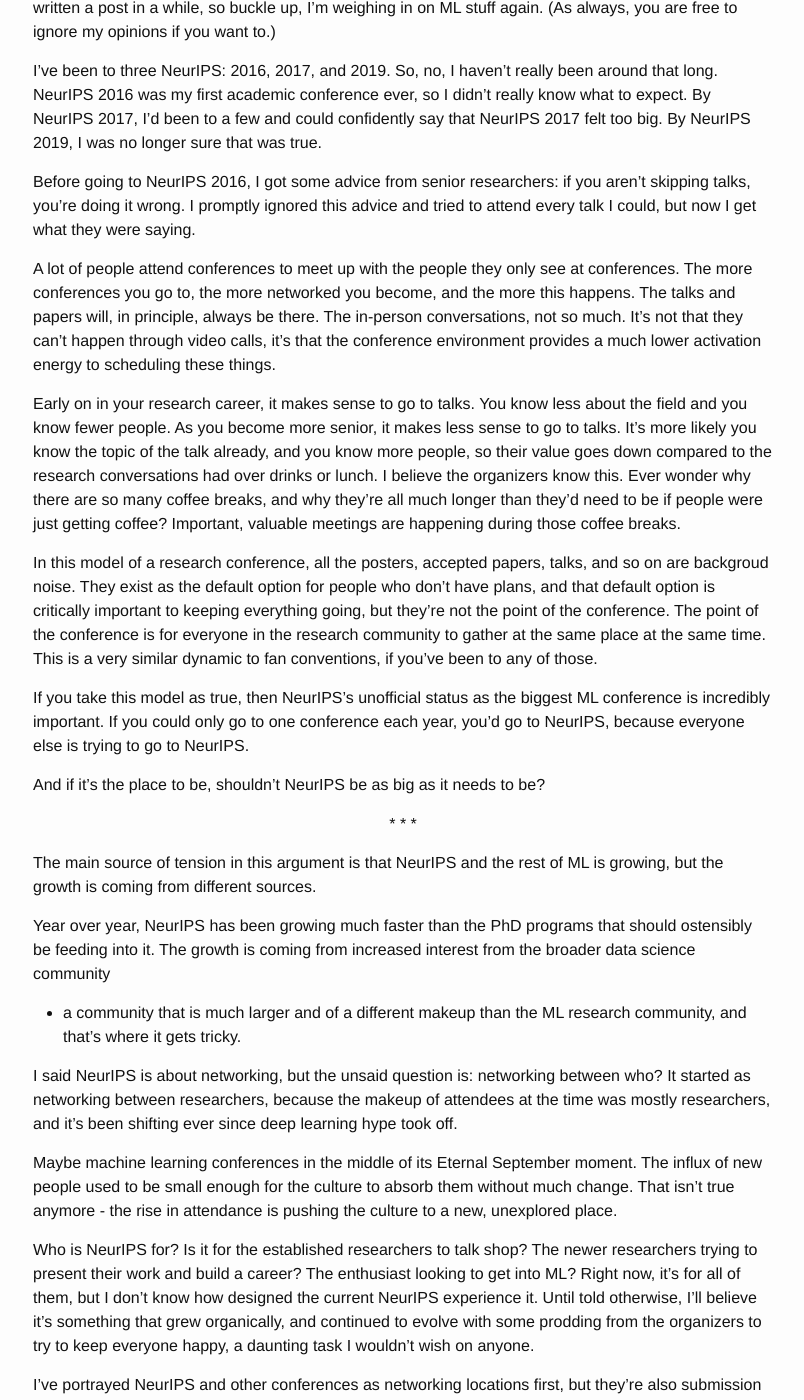
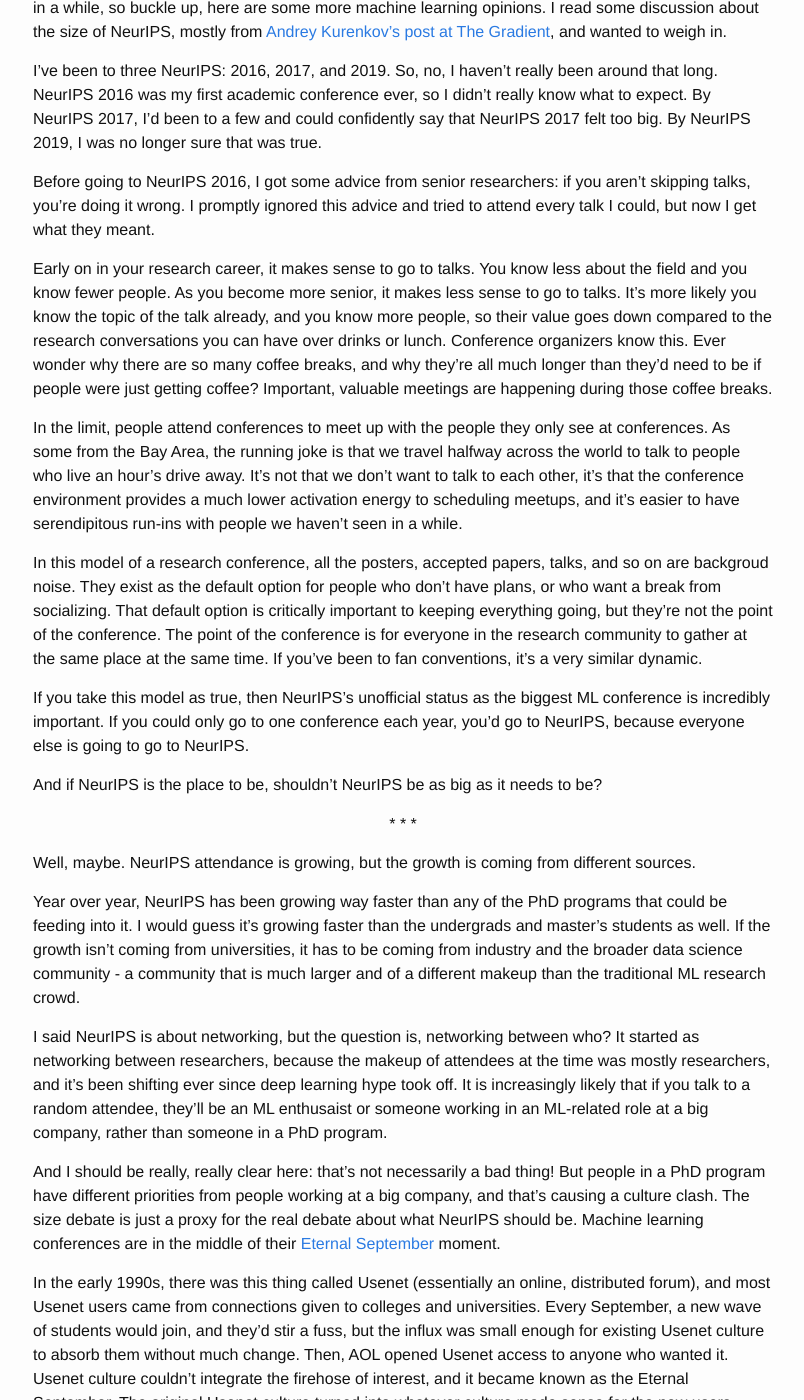
Before and after one commit to alexirpan/alexirpan.github.io, a Jekyll site: the page built from _posts/2019-12-24-neurips-2019.markdown, in a window 1280 px wide and 1400 px high, scrolled down 251 px. Shown: the whole window, without its empty margins (237-1041 px from the left). Built offline with Jekyll 4.4.1, drawn with Linux system fonts in a browser that asks for light colours; nearby versions of some CDN libraries; some of the changed text lies outside the part shown.

Commit message:
This 2nd part feels better, needs conclusion

```diff
--- a/_posts/2019-12-24-neurips-2019.markdown
+++ b/_posts/2019-12-24-neurips-2019.markdown
@@ -4,10 +4,11 @@
 date:   2019-11-18 00:20:00 -0700
 ---
 
-Ostensibly, I'm on vacation. However, I both have a bit of insomnia and
-a bit of inspiration, and I haven't written a post in a while, so buckle
-up, I'm weighing in on ML stuff again. (As always, you are free to
-ignore my opinions if you want to.)
+Ostensibly, I'm on vacation. However, it's raining, I have a bit
+of inspiration, and I haven't written a post in a while, so buckle up,
+here are some more machine learning opinions. I read some discussion about
+the size of NeurIPS, mostly from [Andrey Kurenkov's post at The Gradient](https://thegradient.pub/neurips-2019-too-big/),
+and wanted to weigh in.
 
 I've been to three NeurIPS: 2016, 2017, and 2019. So, no, I haven't really
 been around that long. NeurIPS 2016 was my first academic conference ever,
@@ -18,77 +19,112 @@
 Before going to NeurIPS 2016, I got some advice from senior researchers:
 if you aren't skipping talks, you're doing it wrong. I promptly ignored
 this advice and tried to attend every talk I could, but now I get what
-they were saying.
-
-A lot of people attend conferences to meet up with the people they only
-see at conferences. The more conferences you go to, the more networked
-you become, and the more this happens. The talks and papers will,
-in principle, always be there. The in-person conversations, not so much.
-It's not that they can't happen through video calls, it's that the conference
-environment provides a much lower activation energy to scheduling these
-things.
+they meant.
 
 Early on in your research career, it makes sense to go to talks. You know
 less about the field and you know fewer people. As you become more senior,
 it makes less sense to go to talks. It's more likely you know the topic
 of the talk already, and you know more people, so their value goes down
 compared to the
-research conversations had over drinks or lunch. I believe the organizers
-know this. Ever wonder why there
+research conversations you can have over drinks or lunch.
+Conference organizers know this.
+Ever wonder why there
 are so many coffee breaks, and why they're all much longer than they'd
 need to be if people were just getting coffee? Important, valuable
 meetings are happening during those coffee breaks.
 
+In the limit, people attend conferences to meet up with the people they
+only see at conferences. As some from the Bay Area, the running joke is that
+we travel halfway across the world to talk to people who live an hour's
+drive away.
+It's not that we don't want to talk to each other, it's that the conference
+environment provides a much lower activation energy to scheduling
+meetups, and it's easier to have serendipitous run-ins with people we
+haven't seen in a while.
+
 In this model of a research conference, all the posters, accepted papers,
 talks, and so on are backgroud noise. They exist as the default option
-for people who don't have plans, and that default option is critically
+for people who don't have plans, or who want a break from socializing.
+That default option is critically
 important to keeping everything going, but they're not the point of
 the conference. The point of the conference is for everyone in the
 research community to gather at the same place at the same time.
-This is a very similar dynamic to
-fan conventions, if you've been to any of those.
+If you've been to fan conventions, it's a very similar dynamic.
 
 If you take this model as true, then NeurIPS's unofficial status as
 the biggest ML conference is incredibly important. If you could only
 go to one conference each year, you'd go to NeurIPS, because everyone
-else is trying to go to NeurIPS.
+else is going to go to NeurIPS.
 
-And if it's the place to be, shouldn't NeurIPS be as big as it needs to
-be?
+And if NeurIPS is the place to be, shouldn't NeurIPS be as big as it needs
+to be?
 
 \* \* \*
 {: .centered }
 
-The main source of tension in this argument is that NeurIPS and the
-rest of ML is growing, but the growth is coming from different sources.
+Well, maybe. NeurIPS attendance is growing, but the growth is coming
+from different sources.
 
-Year over year, NeurIPS has been growing much faster than the PhD
-programs that should ostensibly be feeding into it. The growth is
-coming from increased interest from the broader data science community
-- a community that is much larger and of a different makeup than the
-ML research community, and that's where it gets tricky.
+Year over year, NeurIPS has been growing way faster than any of the
+PhD programs that could be feeding into it. I would guess it's growing
+faster than the undergrads and master's students as well. If the growth
+isn't coming from universities, it has to be coming from industry and
+the broader data science community - a community that is much larger
+and of a different makeup than the traditional ML research crowd.
 
-I said NeurIPS is about networking, but the unsaid question is:
-networking between who? It started as networking between researchers,
+I said NeurIPS is about networking, but the question is, networking
+between who?
+It started as networking between researchers,
 because the makeup of attendees at the time was mostly researchers,
-and it's been shifting ever since deep learning hype took off.
+and it's been shifting ever since deep learning hype took off. It
+is increasingly likely that if you talk to a random attendee, they'll
+be an ML enthusaist or someone working in an ML-related role at a big
+company, rather than someone in a PhD program.
 
-Maybe machine learning conferences in the middle of its Eternal September
-moment. The influx of new people used to be small enough for the culture
-to absorb them without much change. That isn't true anymore - the rise
-in attendance is pushing the culture to a new, unexplored place.
+And I should be really, really clear here: that's not necessarily a
+bad thing! But people in a PhD program have different priorities from
+people working at a big company, and that's causing a culture clash.
+The size debate is just a proxy for the real debate about what
+NeurIPS should be.
+Machine learning conferences are in the middle of their
+[Eternal September](https://en.wikipedia.org/wiki/Eternal_September)
+moment.
 
-Who is NeurIPS for? Is it for the established researchers to talk shop?
+In the early 1990s, there was this thing called Usenet (essentially an
+online, distributed forum), and
+most Usenet users came from connections given to colleges and universities.
+Every September, a new wave of students would join, and they'd stir
+a fuss, but the influx was
+small enough for existing Usenet culture to absorb them without much
+change. Then, AOL opened Usenet access to anyone who wanted it. Usenet
+culture couldn't integrate the firehose of interest, and it became
+known as the Eternal September. The original Usenet culture turned
+into whatever culture made sense for the new users.
+
+The parallels to NeurIPS are uncanny. A simple find-replace exactly
+describes what's happening now, from the people saying NeurIPS is turning
+into a spectacle, to the people who can't buy tickets to a conference
+they really want to attend.
+Despite their foreboding name, Eternal Septembers are not inherently
+bad. They are what they are. But generally, they're good for people trying
+to join, and bad for people that are already there.
+
+So the real question is, who is NeurIPS for?
+Is it for the established researchers to talk shop?
 The newer researchers trying to present their work and build a career?
-The enthusiast looking to get into ML? Right now, it's for all of them,
-but I don't know how designed the current
-NeurIPS experience it. Until told otherwise, I'll believe it's something
-that grew organically, and continued to evolve with some prodding from
-the organizers to try to keep everyone happy, a daunting task I wouldn't
-wish on anyone.
+The data scientist looking for new applications of ML research?
+Right now, it's for all of them, and the organizers are doing their best
+to balance everyone's interests correctly, which is an incredibly difficult job I
+wouldn't wish on anyone. The one thing that seems clear to me is that
+a pure, academic-only NeurIPS untethered from industry is never going to
+happen.
+You don't stop Eternal September. Eternal September is something
+that happens to you, and the best you can do is nudge the final outcome
+the best you can.
 
-I've portrayed NeurIPS and other conferences as networking locations
-first, but they're also submission venues where people are submitting
-and presenting their peer-reviewed work. Much has been said about how
-bad the peer-review process is, but it's hard for me to believe it's
-entirely uncorrelated with a paper's merit.
+It's a crazy solution, and I don't know if it even makes sense, but maybe
+NeurIPS needs to be split in two. Have one act as the submission venue,
+where people submit and present their research, with heavier restrictions
+on who's allowed to attend, and have the other act as the open-to-everyone
+conference. If NeurIPS's growing pains are caused by it trying to be
+something for everyone, then maybe we need to split its responsiblities.
```
